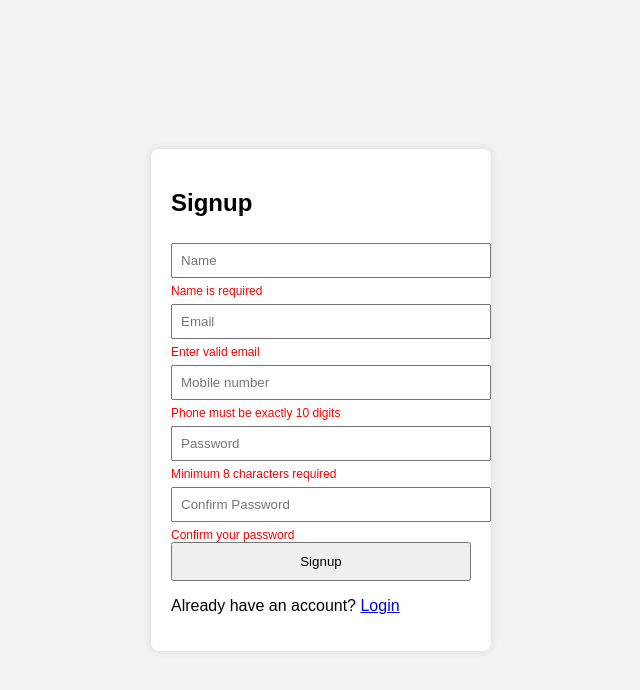
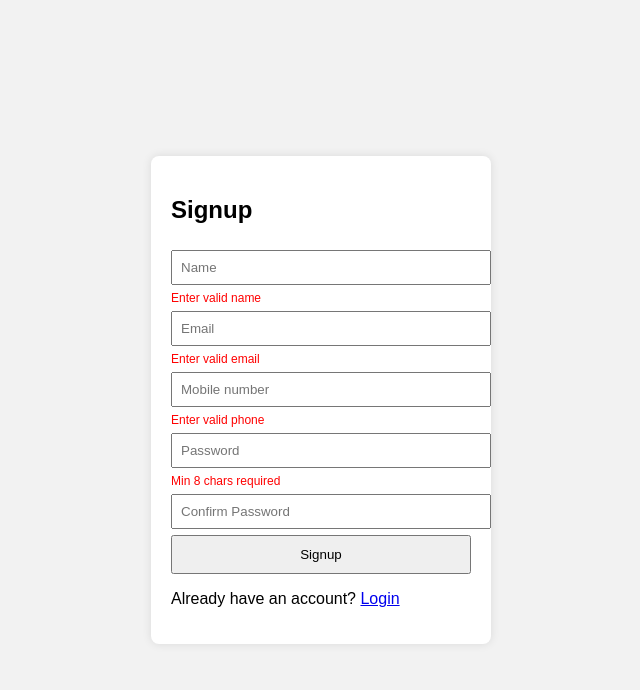
Before and after one commit to sudersanEbackend/signup-login-app, a plain HTML site: page index.html in a window 1280 px wide. Both pictures are taken after a click on the button "Signup". Shown: the whole page, without its empty margins (319-959 px from the left). Drawn offline with Linux system fonts and the light colour scheme.

Commit message:
Update index.html

```diff
--- a/index.html
+++ b/index.html
@@ -51,7 +51,7 @@
 
 <body>
 
-<!-- ================= SIGNUP ================= -->
+<!-- SIGNUP -->
 <div id="signupPage" class="container">
   <div class="box">
     <h2>Signup</h2>
@@ -80,7 +80,7 @@
   </div>
 </div>
 
-<!-- ================= LOGIN ================= -->
+<!-- LOGIN -->
 <div id="loginPage" class="container hidden">
   <div class="box">
     <h2>Login</h2>
@@ -112,8 +112,7 @@ function showPage(page) {
   }
 }
 
-/* ===== EMAIL VALIDATION ===== */
-
+/* EMAIL VALIDATION */
 function validateEmail(email) {
   const allowedDomains = [
     "@gmail.com",
@@ -131,137 +130,82 @@ function validateEmail(email) {
   );
 }
 
+/* SIGNUP */
+function handleSignup() {
+  const name = signupName.value.trim();
+  const email = signupEmail.value.trim();
+  const mobile = signupMobile.value.trim();
+  const password = signupPassword.value;
+  const confirmPassword = signupConfirmPassword.value;
 
-/* ===== SIGNUP ===== */
-
-
-
-function handleSignup() {
-  const name = document.getElementById("signupName").value.trim();
-  const email = document.getElementById("signupEmail").value.trim();
-  const mobile = document.getElementById("signupMobile").value.trim();
-  const password = document.getElementById("signupPassword").value;
-  const confirmPassword = document.getElementById("signupConfirmPassword").value;
-
-  const nameError = document.getElementById("signupNameError");
-  const emailError = document.getElementById("signupEmailError");
-  const mobileError = document.getElementById("signupMobileError");
-  const passwordError = document.getElementById("signupPasswordError");
-  const confirmPasswordError = document.getElementById("signupConfirmPasswordError");
-  const formError = document.getElementById("signupFormError");
-
-  // Clear errors
-  nameError.innerText = "";
-  emailError.innerText = "";
-  mobileError.innerText = "";
-  passwordError.innerText = "";
-  confirmPasswordError.innerText = "";
-  formError.innerText = "";
+  signupNameError.innerText = "";
+  signupEmailError.innerText = "";
+  signupMobileError.innerText = "";
+  signupPasswordError.innerText = "";
+  signupConfirmPasswordError.innerText = "";
+  signupFormError.innerText = "";
 
   let valid = true;
 
-  // ===== NAME VALIDATION =====
-  if (!name) {
-    nameError.innerText = "Name is required";
-    valid = false;
-  } else if (name.length < 2) {
-    nameError.innerText = "Name must be at least 2 characters";
-    valid = false;
-  } else if (!/^[a-zA-Z\s]+$/.test(name)) {
-    nameError.innerText = "Only letters allowed";
+  if (!name || name.length < 2 || !/^[a-zA-Z\s]+$/.test(name)) {
+    signupNameError.innerText = "Enter valid name";
     valid = false;
   }
 
-  // ===== EMAIL VALIDATION =====
   if (!validateEmail(email)) {
-    emailError.innerText = "Enter valid email";
+    signupEmailError.innerText = "Enter valid email";
     valid = false;
   }
 
-  // ===== MOBILE VALIDATION =====
   if (!/^\d{10}$/.test(mobile)) {
-    mobileError.innerText = "Phone must be exactly 10 digits";
+    signupMobileError.innerText = "Enter valid phone";
     valid = false;
   }
 
-  // ===== PASSWORD VALIDATION (UPDATED 🔥) =====
   if (password.length < 8) {
-    passwordError.innerText = "Minimum 8 characters required";
-    valid = false;
-  } else if (!/[A-Z]/.test(password)) {
-    passwordError.innerText = "Must contain 1 uppercase letter";
-    valid = false;
-  } else if (!/[a-z]/.test(password)) {
-    passwordError.innerText = "Must contain 1 lowercase letter";
-    valid = false;
-  } else if (!/[0-9]/.test(password)) {
-    passwordError.innerText = "Must contain 1 number";
-    valid = false;
-  } else if (!/[!@#$%^&*]/.test(password)) {
-    passwordError.innerText = "Must contain 1 special character";
+    signupPasswordError.innerText = "Min 8 chars required";
     valid = false;
   }
 
-  // ===== CONFIRM PASSWORD =====
-  if (!confirmPassword) {
-    confirmPasswordError.innerText = "Confirm your password";
-    valid = false;
-  } else if (password !== confirmPassword) {
-    confirmPasswordError.innerText = "Passwords do not match";
+  if (password !== confirmPassword) {
+    signupConfirmPasswordError.innerText = "Passwords mismatch";
     valid = false;
   }
 
-  // ===== DUPLICATE CHECK =====
   const existingEmail = localStorage.getItem("storedEmail");
-  const existingPhone = localStorage.getItem("storedPhone");
-
-  if (email === existingEmail) {
-    formError.innerText = "Email already registered";
-    return;
-  }
-
-  if (mobile === existingPhone) {
-    formError.innerText = "Phone number already registered";
+  if (email.toLowerCase() === existingEmail) {
+    signupFormError.innerText = "Email already exists";
     return;
   }
 
   if (!valid) return;
 
-  // ===== SAVE DATA =====
   localStorage.setItem("storedName", name);
   localStorage.setItem("storedEmail", email.toLowerCase());
   localStorage.setItem("storedPhone", mobile);
   localStorage.setItem("storedPassword", password);
 
   alert("Signup successful!");
-
-  location.hash = "login";
   showPage("login");
 }
-
-
-
 
 function validateNameInput(input) {
   input.value = input.value.replace(/[^a-zA-Z\s]/g, '');
 }
 
-
-/* ===== LOGIN ===== */
+/* LOGIN */
 function handleLogin() {
-  const id = loginEmail.value.trim();
+  const id = loginEmail.value.trim().toLowerCase(); //
   const pass = loginPassword.value;
 
-  loginEmailError.innerText = "";
-  loginPasswordError.innerText = "";
   loginFormError.innerText = "";
 
   const savedEmail = localStorage.getItem("storedEmail");
   const savedPhone = localStorage.getItem("storedPhone");
   const savedPassword = localStorage.getItem("storedPassword");
 
-  if (!savedPassword) {
-    loginFormError.innerText = "No account found";
+  if (!savedEmail && !savedPhone) {
+    loginFormError.innerText = "Please signup first";
     return;
   }
 
@@ -269,13 +213,13 @@ function handleLogin() {
   const phoneMatch = id === savedPhone;
 
   if ((emailMatch || phoneMatch) && pass === savedPassword) {
+    localStorage.setItem("isLoggedIn", "true"); //
     alert("Login successful!");
-     window.location.href = "home.html"; // 🔥 redirect
+    window.location.href = "home.html";
   } else {
     loginFormError.innerText = "Invalid credentials";
   }
 }
-
 </script>
 
 </body>
```
